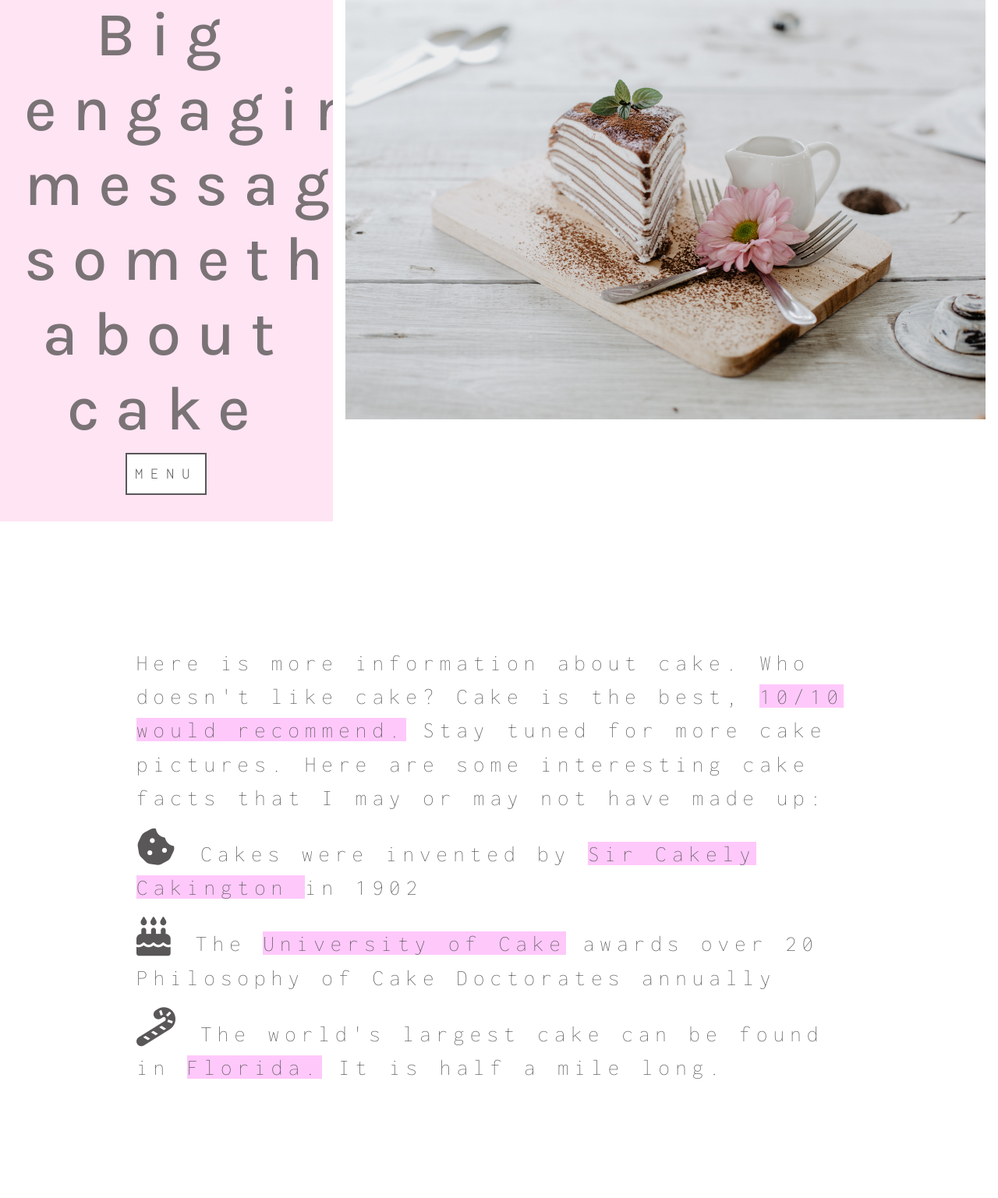
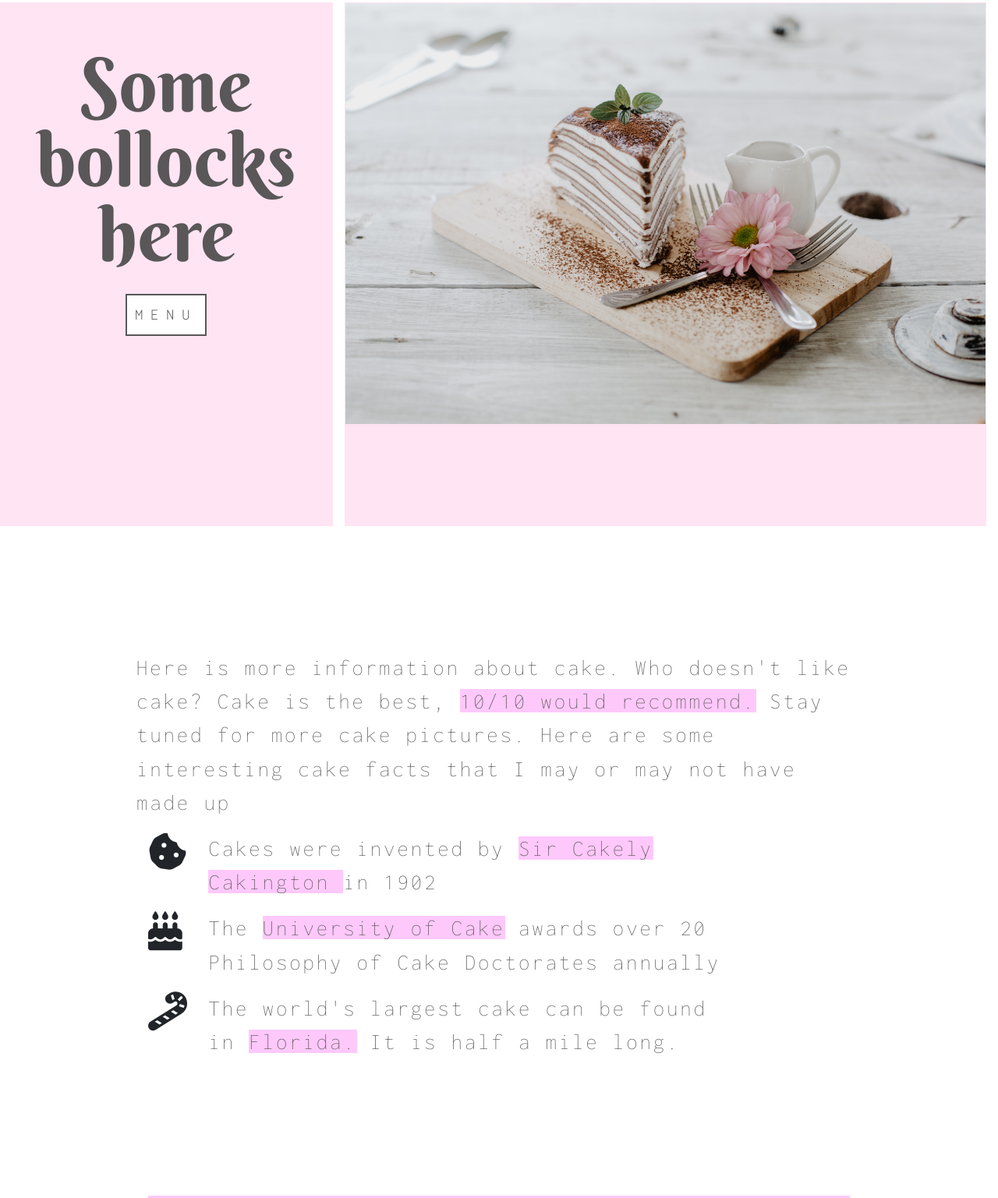
Before and after one commit to katyjohannab/cfg-bakery, a plain HTML site: page index.html in a window 1280 px wide. Shown: the part 181-1718 px from the top of the page at 78% size. Drawn offline with nearby package versions, Linux system fonts and the light colour scheme; a web font is replaced by a local one.

Commit message:
change font on header logo and hero text, increase white space, change margins and padding, fix alignment on paragraph and icons

```diff
--- a/index.html
+++ b/index.html
@@ -11,9 +11,8 @@
       crossorigin="anonymous"
     />
     <style>
-      @import url('https://fonts.googleapis.com/css2?family=Abril+Fatface&family=Inconsolata:wght@200;300&family=Josefin+Sans:wght@300;400&family=Karla:wght@200;300;500;600&family=Merriweather:ital,wght@1,900&family=Poppins:ital,wght@0,100;0,200;0,400;1,100&family=Slabo+13px&family=Slabo+27px&family=Ultra&family=Yeseva+One&display=swap');
-      </style>
-
+      @import url('https://fonts.googleapis.com/css2?family=Abril+Fatface&family=Berkshire+Swash&family=Inconsolata:wght@200;300&family=Josefin+Sans:wght@300;400&family=Karla:wght@200;300;500;600&family=Lato:ital,wght@0,300;0,400;1,300;1,400&family=Merriweather:ital,wght@1,900&family=Playfair+Display:ital,wght@0,400;0,500;1,400&family=Poppins:ital,wght@0,100;0,200;0,400;1,100&family=Rubik:wght@400;500;700;800&family=Slabo+13px&family=Slabo+27px&family=Ultra&family=Yeseva+One&display=swap');
+    </style>
     <link
       rel="stylesheet"
       href="https://cdn.jsdelivr.net/npm/bootstrap@4.0.0/dist/css/bootstrap.min.css"
@@ -25,7 +24,7 @@
 
   <header>
     <nav class="navbar navbar-expand-lg">
-       <h1 class="heading-logo px-3">Company logo</h1>
+       <h1 class="heading-logo px-3">Let them eat cake <i class="fa-solid fa-cookie-bite icons"></i></h1>
 
       <button class="navbar-toggler" type="button" data-toggle="collapse" data-target="#navbarNavDropdown" aria-controls="navbarNavDropdown" aria-expanded="false" aria-label="Toggle navigation">
         <span class="navbar-toggler-icon"></span>
@@ -60,10 +59,10 @@
       <div class="col-lg-4">
           <div class="container-fluid engaging-message text-wrap px-3">
             <h1 class="engaging-text">
-            Big engaging message, something about cake
+            Some bollocks here
             </h1>
             <div class="button-container">
-            <button class="menu-button">Menu</button>
+            <button class="menu-button"> Menu</button>
             </div>
 
           </div>
@@ -86,12 +85,36 @@
 
     <div class="sub-heading">
       <p class="sub-text">Here is more information about cake. Who doesn't like cake? Cake is the best, <span class="pink-span">10/10 would recommend.</span> Stay tuned for more cake pictures.
-      Here are some interesting cake facts that I may or may not have made up:</p>
-      <p class="sub-text"><i class="fa-solid fa-cookie-bite icons"></i>Cakes were invented by <span class="pink-span">Sir Cakely Cakington </span>in 1902 </p>
-      <p class="sub-text"><i class="fa-solid fa-cake-candles icons"></i>The <span class="pink-span">University of Cake</span> awards over 20 Philosophy of Cake Doctorates annually</p>
-      <p class="sub-text"><i class="fa-solid fa-candy-cane icons"></i>The world's largest cake can be found in <span class="pink-span">Florida.</span> It is half a mile long.</p>
-      </ul>
-    </p>
+      Here are some interesting cake facts that I may or may not have made up</p>
+      <div class="container-fluid">
+        <div class="row">
+          <div class="col-1">
+            <i class="fa-solid fa-cookie-bite icons"></i>
+          </div>
+          <div class="col-9">
+            <p class="sub-text">Cakes were invented by <span class="pink-span">Sir Cakely Cakington </span>in 1902 </p>
+          </div>
+
+          <div class="container-fluid">
+            <div class="row">
+              <div class="col-1">
+                <i class="fa-solid fa-cake-candles icons"></i>
+              </div>
+              <div class="col-9">
+                <p class="sub-text">The <span class="pink-span">University of Cake</span> awards over 20 Philosophy of Cake Doctorates annually</p>
+              </div>
+
+
+            <div class="container-fluid cake-facts">
+            <div class="row">
+           <div class="col-1">
+            <i class="fa-solid fa-candy-cane icons"></i>
+            </div>
+          <div class="col-9">
+            <p class="sub-text">The world's largest cake can be found in <span class="pink-span">Florida.</span> It is half a mile long.</p>
+          </div>
+  </div>
+    </div>
     </div>
 
     <div class="container-fluid two-images">
--- a/styles.css
+++ b/styles.css
@@ -8,22 +8,22 @@ CSS HEX
 
 FONTS
 
-font-family: 'Yeseva One', cursive;
-font-family: 'Josefin Sans', sans-serif;
-
-font-family: 'Abril fatface', cursive;
-font-family: 'Poppins', sans-serif;
-
 font-family: 'Abril Fatface', cursive;
+font-family: 'Berkshire Swash', cursive;
 font-family: 'Inconsolata', monospace;
 font-family: 'Josefin Sans', sans-serif;
 font-family: 'Karla', sans-serif;
+font-family: 'Lato', sans-serif;
 font-family: 'Merriweather', serif;
+font-family: 'Playfair Display', serif;
 font-family: 'Poppins', sans-serif;
+font-family: 'Rubik', sans-serif;
 font-family: 'Slabo 13px', serif;
 font-family: 'Slabo 27px', serif;
 font-family: 'Ultra', serif;
 font-family: 'Yeseva One', cursive;
+
+Playfair & Lato
 
 */
 
@@ -32,6 +32,7 @@ font-family: 'Yeseva One', cursive;
 body {
   color: #595758ff;
   border-top: 10px solid #ff92c2ff;
+  border-bottom: 10px solid #ff92c2ff;
   position: relative;
 }
 
@@ -55,7 +56,7 @@ body {
   color: #595758ff;
   font-weight: lighter;
   font-size: 1.8em;
-  letter-spacing: 0.25em;
+  letter-spacing: 0.1em;
 }
 
 .icons {
@@ -80,10 +81,9 @@ body {
 }
 
 .heading-logo {
-  letter-spacing: 0.5em;
-  text-transform: uppercase;
-  font-family: "Karla", sans-serif;
+  font-family: "Berkshire Swash", cursive;
   color: #595758ff;
+  font-weight: 400;
 }
 .nav-links {
   color: grey;
@@ -103,7 +103,7 @@ body {
 .navbar a:link:hover {
   background-color: white;
   color: #595758ff;
-  padding: 26px 10px;
+  padding: 32px 10px;
 }
 
 /*ENGAGING TEXT AND IMAGE HEADER*/
@@ -112,7 +112,7 @@ body {
   border: 1px solid transparent;
   width: auto;
   height: 42em;
-
+  background-color: #ffe4f3ff;
   background-image: url("./main-cake.jpg");
   background-repeat: no-repeat;
   background-size: 100%;
@@ -133,17 +133,20 @@ body {
 
 .engaging-text {
   color: #595758ff;
-  font-size: 10vh;
-  font-family: "Karla", sans-serif;
-  letter-spacing: 0.25em;
-  opacity: 0.8;
+  font-size: 12vh;
+  font-family: "Berkshire Swash", cursive;
+  font-weight: 400;
+  opacity: 1;
   column-gap: 0;
   text-align: center;
+  line-height: 1;
+  padding-top: 0.6em;
 }
 
 .button-container {
   margin: auto;
   text-align: center;
+  padding-bottom: 0.8em;
 }
 .menu-button {
   transition: all 0.5s ease;
@@ -156,12 +159,22 @@ body {
   color: #595758ff;
   border: 2px solid #595758ff;
   text-transform: uppercase;
+  margin-top: 1em;
+  text-align: center;
+  margin-left: auto;
+  margin-right: auto;
 }
 
 .menu-button:hover {
   background-color: white;
   color: #ff92c2ff;
   font-weight: bold;
+}
+
+/*CAKE FACTS*/
+
+.cake-facts {
+  margin-bottom: 10em;
 }
 
 /*SUBHEADING*/
@@ -288,7 +301,8 @@ body {
 }
 
 .pink-text:hover {
-  color: #49393b;
+  color: black;
+  font-weight: 500;
 }
 
 .greyscale:hover {
@@ -302,13 +316,13 @@ body {
 }
 
 .footer-pink {
-  border-bottom: solid 5px #ff92c2ff;
   background-color: #ffeef2ff;
   width: 100%;
   height: 3em;
   text-align: center;
   padding-top: 1em;
   padding-bottom: 2em;
+  margin-bottom: 2em;
 }
 
 .footer-text {
```
